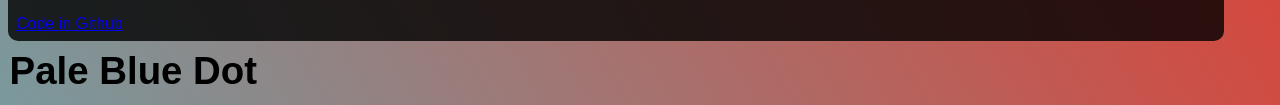
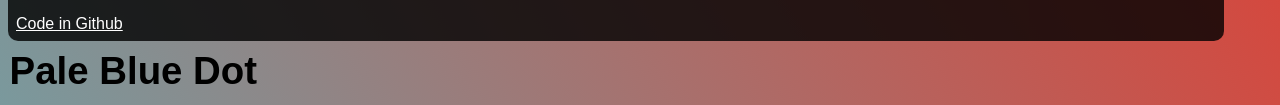
Before and after one commit to sayanee/tiltscroll, a plain HTML site: page index.html in a window 1280 px wide. Shown: the part 177-282 px from the top of the page. Drawn offline with Linux system fonts and the light colour scheme.

Commit message:
fix: hyperlink color

```diff
--- a/index.html
+++ b/index.html
@@ -13,6 +13,7 @@
   .meta {position: fixed; width: 95%; margin: .5em; background: rgba(0, 0, 0, .8); border-radius: 10px; padding: .5em; color: white;
   }
   .meta p {margin: 0;}
+  .meta a {color: white;}
   .wrap {padding: .5em; width: 100%; padding-top: 200px; background: #66ABB2; background-image: -webkit-linear-gradient(top right, #DB4237, #66ABB2); background-image: -moz-linear-gradient(top right, #DB4237, #66ABB2); background-image: linear-gradient(top right, #DB4237, #66ABB2); font-size: 1.2em;
   }
 </style>
```
